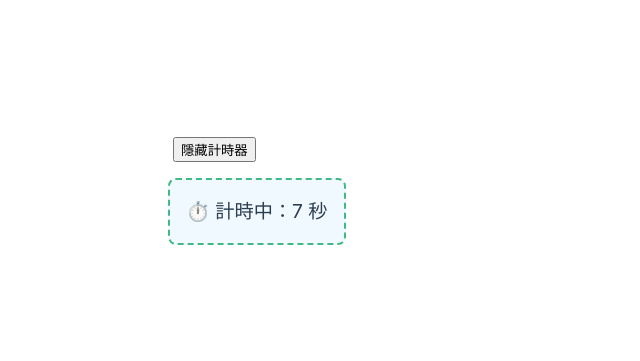
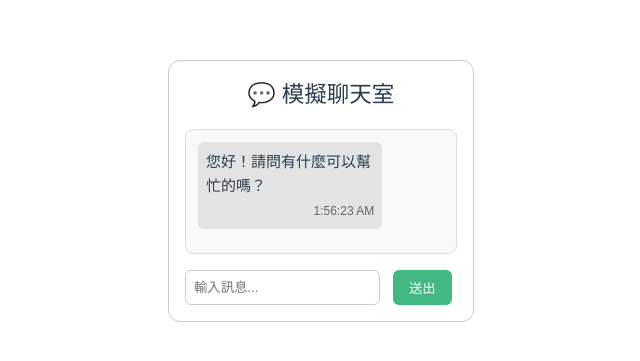
Before and after one commit to JerryChang0504/20250524vue3, a Vue app: page / in a window 1280 px wide. Shown: the part 209-570 px from the top of the page, without its empty margins (472-1112 px from the left). Built offline with nearby package versions, Linux system fonts and the light colour scheme.

Commit message:
onUpdated

```diff
--- a/src/App.vue
+++ b/src/App.vue
@@ -25,6 +25,7 @@ import VmodelSample from './components/VmodelSample.vue'
 import ProductManager from './components/ProductManager.vue'
 import OnMounted from './components/OnMounted.vue'
 import OnUnmounted from './components/OnUnmounted.vue'
+import onUpdated from './components/onUpdated.vue'
 const userDate = { name: 'Mary', age: 18 }
 
 </script>
@@ -40,7 +41,8 @@ const userDate = { name: 'Mary', age: 18 }
   </header>
 
   <main>
-    <OnUnmounted />
+    <onUpdated />
+    <!-- <OnUnmounted /> -->
     <!-- <OnMounted /> -->
     <!-- <ProductManager /> -->
     <!-- <VmodelSample /> -->
--- /dev/null
+++ b/src/components/onUpdated.vue
@@ -0,0 +1,140 @@
+<template>
+    <div class="chat-container">
+        <h2>💬 模擬聊天室</h2>
+
+        <div class="chat-box" ref="chatBox">
+            <div v-for="(msg, index) in messages" :key="index" :class="['msg', msg.from === 'user' ? 'user' : 'bot']">
+                <p class="text">{{ msg.text }}</p>
+                <small class="timestamp">{{ msg.time }}</small>
+            </div>
+        </div>
+
+        <form @submit.prevent="sendMessage" class="input-area">
+            <input v-model="inputText" placeholder="輸入訊息..." />
+            <button type="submit">送出</button>
+        </form>
+    </div>
+</template>
+
+<script setup>
+
+import { ref, onUpdated } from 'vue'
+const getNow = () => new Date().toLocaleTimeString()
+
+const messages = ref([{ text: '您好！請問有什麼可以幫忙的嗎？', from: 'bot', time: getNow() }])
+const inputText = ref('')
+const chatBox = ref(null)
+
+
+const sendMessage = () => {
+    if (!inputText.value) return
+    messages.value.push({
+        text: inputText.value.trim(),
+        form: 'user',
+        time: getNow()
+    })
+
+    inputText.value = ''
+
+    setTimeout(() => {
+        messages.value.push({
+            text: '測試回應',
+            form: 'bot',
+            time: getNow()
+        })
+    }, 1000)
+}
+
+onUpdated(() => {
+    const el = chatBox.value
+    if (el) {
+        el.scrollTop = el.scrollHeight
+    }
+})
+
+
+</script>
+
+<style scoped>
+.chat-container {
+    max-width: 500px;
+    margin: 40px auto;
+    font-family: Arial, sans-serif;
+    border: 1px solid #ccc;
+    padding: 16px;
+    border-radius: 12px;
+    background: #fff;
+}
+
+h2 {
+    text-align: center;
+    margin-bottom: 16px;
+}
+
+.chat-box {
+    max-height: 300px;
+    overflow-y: auto;
+    border: 1px solid #ddd;
+    padding: 12px;
+    background: #f9f9f9;
+    border-radius: 8px;
+}
+
+.msg {
+    margin-bottom: 12px;
+    padding: 8px;
+    border-radius: 6px;
+    max-width: 75%;
+    position: relative;
+}
+
+.msg.user {
+    background-color: #74f313;
+    align-self: flex-end;
+    margin-left: auto;
+}
+
+.msg.bot {
+    background-color: #e3e3e3;
+    align-self: flex-start;
+    margin-right: auto;
+}
+
+.text {
+    margin: 0;
+}
+
+.timestamp {
+    font-size: 0.75rem;
+    color: #666;
+    display: block;
+    margin-top: 4px;
+    text-align: right;
+}
+
+.input-area {
+    display: flex;
+    gap: 8px;
+    margin-top: 16px;
+}
+
+input {
+    flex: 1;
+    padding: 8px;
+    border-radius: 6px;
+    border: 1px solid #ccc;
+}
+
+button {
+    padding: 8px 16px;
+    background-color: #42b983;
+    color: white;
+    border: none;
+    border-radius: 6px;
+    cursor: pointer;
+}
+
+button:hover {
+    background-color: #369a6e;
+}
+</style>
```
